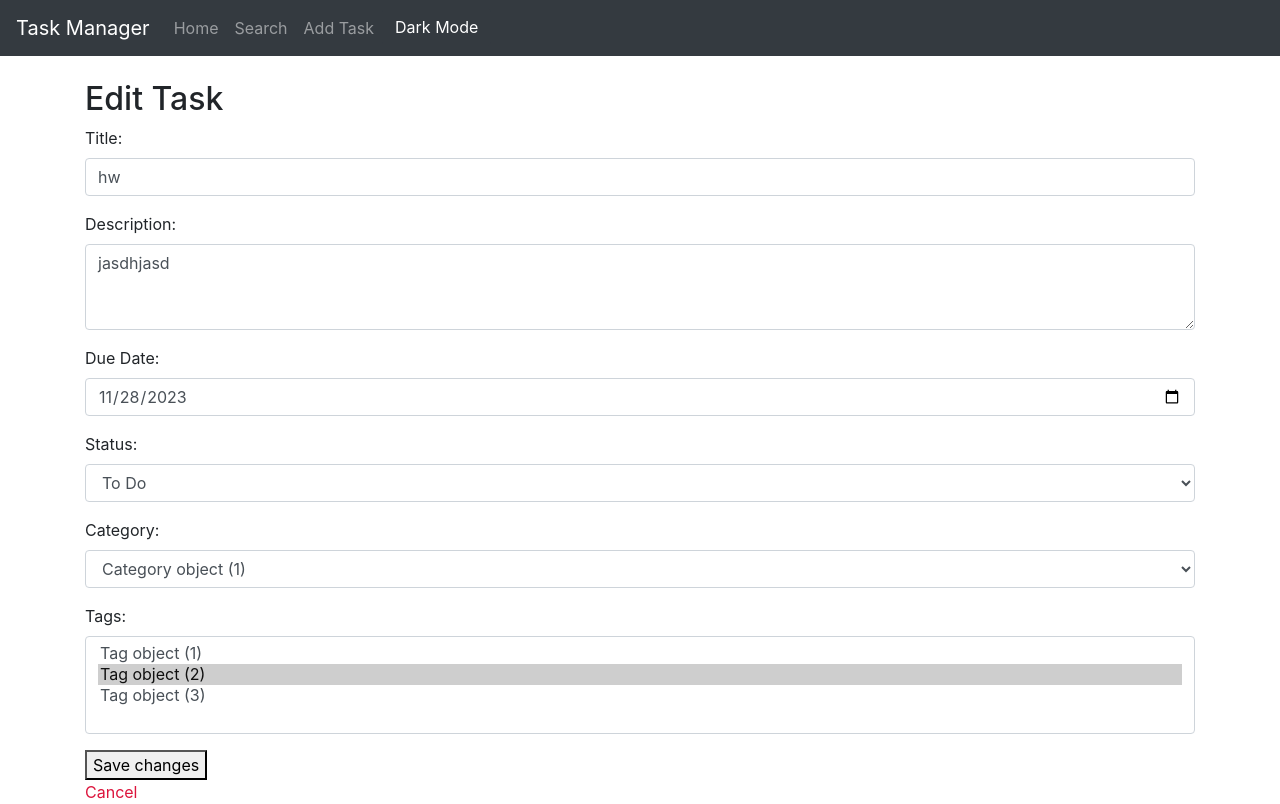
After one commit to shayanpzp/Task_Management, a Django app: page /edit_task/4/ in a window 1280 px wide. The commit adds this page. Run offline with Django 4.2, Linux system fonts and the light colour scheme; data comes from the database, SQL or seed files in the repository; both versions use the stored data as it was after the commit; some libraries are stand-ins or nearby versions.

Commit message:
init : initial edit option and write view for this

```diff
--- a/Src/Src/urls.py
+++ b/Src/Src/urls.py
@@ -16,7 +16,7 @@ Including another URLconf
 """
 from django.contrib import admin
 from django.urls import path
-from core.views import all_tasks, search_tasks, view_task, add_task, search_tasks, delete_task
+from core.views import all_tasks, search_tasks, view_task, add_task, search_tasks, delete_task, edit_task
 
 urlpatterns = [
     path('admin/', admin.site.urls),
@@ -26,4 +26,6 @@ urlpatterns = [
     path('add_task/', add_task, name='add_task'),
     path('delete_task/<int:task_id>/', delete_task, name='delete_task'),
     path('search_tasks/', search_tasks, name='search_tasks'),
+    path('edit_task/<int:task_id>/', edit_task, name='edit_task'),
+
 ]
--- a/Src/core/views.py
+++ b/Src/core/views.py
@@ -3,6 +3,9 @@ from core.models import Category, Tag, Task
 from .models import Task
 from django.db.models import Q
 from .forms import TaskForm
+
+
+
 
 def all_tasks(request):
     tasks = Task.objects.all()
@@ -43,5 +46,23 @@ def add_task(request):
 
 def delete_task(request, task_id):
     task = get_object_or_404(Task, pk=task_id)
-    task.delete_task()
-    return redirect('all_tasks')
+    if request.method == 'POST':
+        task.delete()
+        return redirect('all_tasks')
+
+    return render(request, 'delete_task.html', {'task': task})
+
+
+
+def edit_task(request, task_id):
+    task = get_object_or_404(Task, pk=task_id)
+
+    if request.method == 'POST':
+        form = TaskForm(request.POST, instance=task)
+        if form.is_valid():
+            form.save()
+            return redirect('all_tasks')
+    else:
+        form = TaskForm(instance=task)
+
+    return render(request, 'edit_task.html', {'form': form, 'task': task})
--- a/Src/templates/all_tasks.html
+++ b/Src/templates/all_tasks.html
@@ -1,7 +1,7 @@
 
 {% extends 'base.html' %}
 
-{% block title %}All Tasks{% endblock %}
+{% block title %}Home{% endblock %}
 
 {% block content %}
   <h2>All Tasks</h2>
@@ -15,6 +15,7 @@
         <th>Category</th>
         <th>Tags</th>
         <th>Delete</th>
+        <th>Edit</th>
       </tr>
     </thead>
     <tbody>
@@ -31,6 +32,7 @@
             {% endfor %}
           </td>
           <td><a href="{% url 'delete_task' task.id %}">Delete</a></td>
+          <td><a href="{% url 'edit_task' task.id %}">Edit</a></td>
         </tr>
       {% endfor %}
     </tbody>
--- a/Src/templates/base.html
+++ b/Src/templates/base.html
@@ -10,17 +10,14 @@
     <title>{% block title %}Task Manager{% endblock %}</title>
 </head>
 <body>
-    <nav class="navbar navbar-expand-lg navbar-light bg-light">
+    <nav class="navbar navbar-expand-lg navbar-dark bg-dark">
         <a class="navbar-brand" href="{% url 'all_tasks' %}">Task Manager</a>
         <div class="collapse navbar-collapse" id="navbarNav">
             <ul class="navbar-nav">
                 <li class="nav-item"><a class="nav-link" href="{% url 'all_tasks' %}">Home</a></li>
                 <li class="nav-item"><a class="nav-link" href="{% url 'search_tasks' %}">Search</a></li>
                 <li class="nav-item"><a class="nav-link" href="{% url 'add_task' %}">Add Task</a></li>
-                <!-- Dark mode button -->
-                <li class="nav-item">
-                    <button class="btn btn-dark" id="dark-mode-toggle">Dark Mode</button>
-                </li>
+                <li class="nav-item"><button class="btn btn-dark" id="dark-mode-toggle">Dark Mode</button></li>
             </ul>
         </div>
     </nav>
--- /dev/null
+++ b/Src/templates/edit_task.html
@@ -0,0 +1,11 @@
+{% extends 'base.html' %}
+
+{% block content %}
+  <h2>Edit Task</h2>
+  <form method="post" enctype="multipart/form-data">
+    {% csrf_token %}
+    {{ form.as_p }}
+    <button type="submit">Save changes</button>
+  </form>
+  <a href="{% url 'all_tasks' %}">Cancel</a>
+{% endblock %}
```
Also changed, not shown: Src/templates/delete_task.html (added, +11 -0 lines), Src/db.sqlite3.
